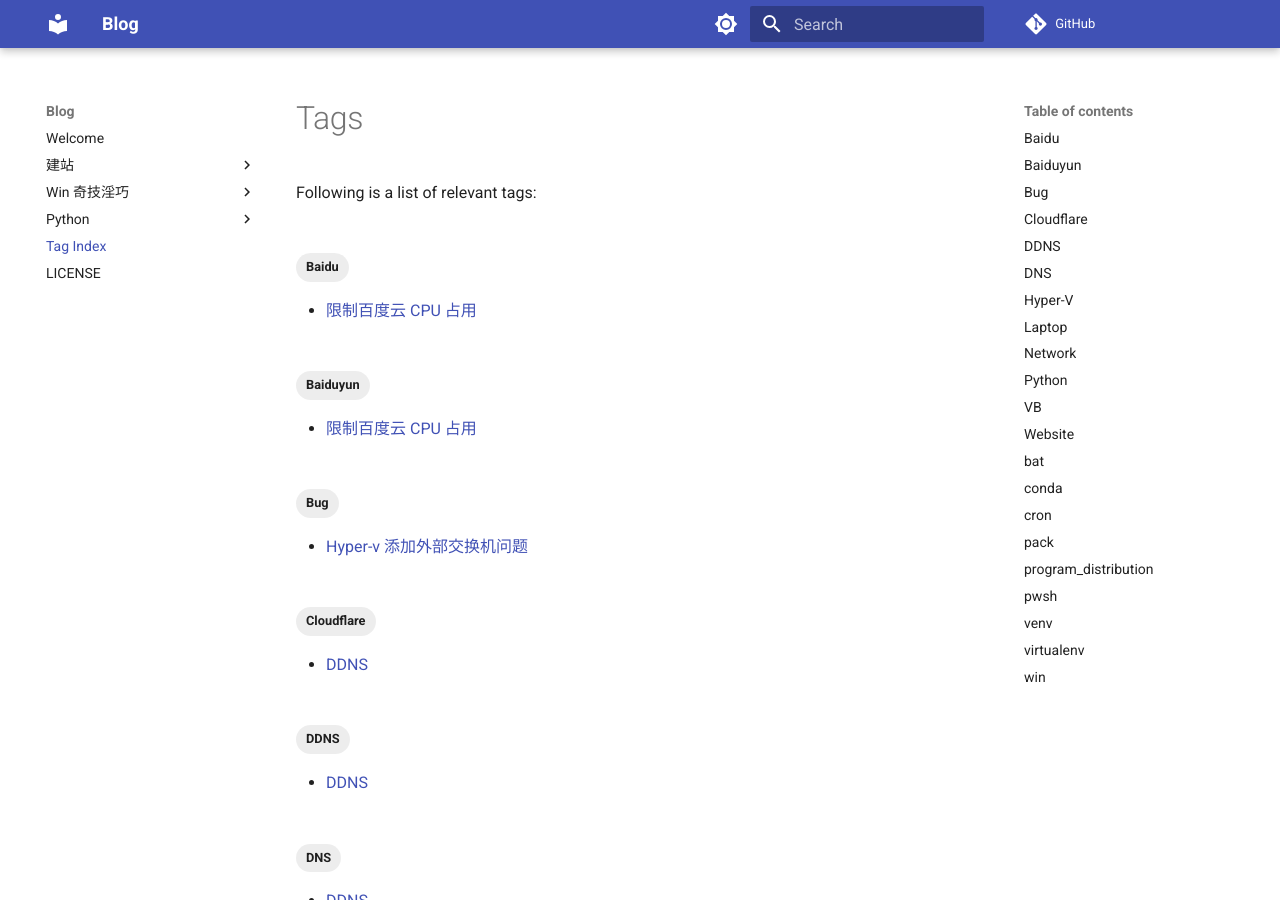
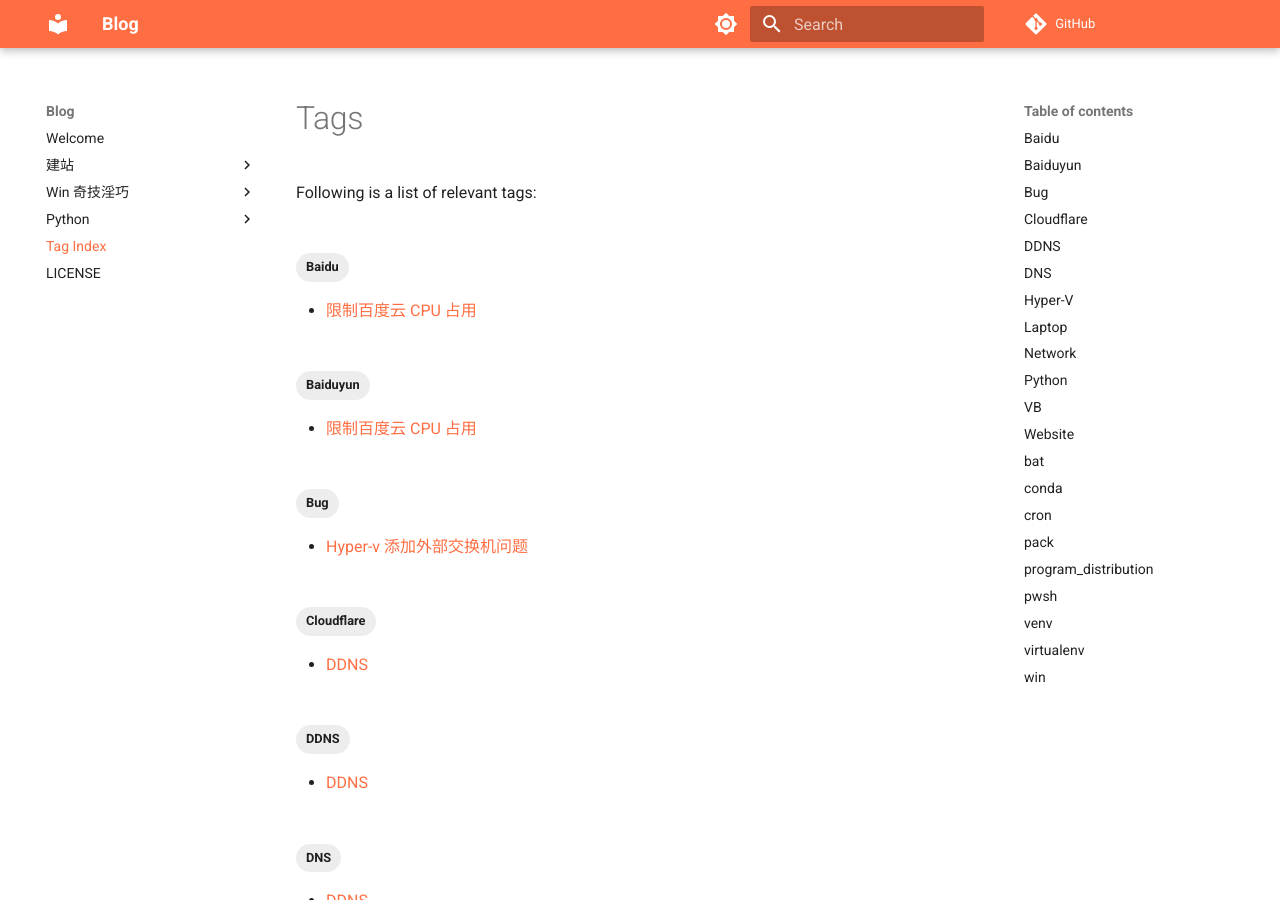
Before and after one commit to GJCav/blog, an MkDocs documentation site: the page built from docs/tag-index.md, in a window 1280 px wide and 900 px high. Built offline with MkDocs 1.6.1 and Material for MkDocs 9.7.7, drawn with Linux system fonts in a browser that asks for light colours; comment, search, counter and statistics services are not loaded.

```diff
--- a/mkdocs.yml
+++ b/mkdocs.yml
@@ -29,6 +29,8 @@ theme:
     # Palette toggle for light mode
     - media: "(prefers-color-scheme: light)"
       scheme: default
+      primary: deep orange
+      accent: deep orange
       toggle:
         icon: material/brightness-7
         name: Switch to dark mode
@@ -77,5 +79,6 @@ markdown_extensions:
 
 extra_javascript:
   - javascripts/mathjax.js
+  - javascripts/anime.min.js
   - https://polyfill.io/v3/polyfill.min.js?features=es6
   - https://cdn.jsdelivr.net/npm/mathjax@3/es5/tex-mml-chtml.js
--- a/overrides/home.html
+++ b/overrides/home.html
@@ -1,6 +1,7 @@
 {% extends "main.html" %}
 
-{% block header %}
+{% block extrahead %}
+{{ super() }}
 
 <style>
   .welcome-pad-top {
@@ -11,22 +12,43 @@
     height: 10rem;
   }
 
+  .welcome-text {
+    color: white !important;
+    text-shadow: 0 0 0.2rem #211d2dcc;
+  }
+
+  .md-header {
+    background-color: transparent;
+
+  }
+
   @media screen and (max-width: 960px) {
     .welcome-pad-top {
-      height: 7rem;
+      height: 20vh;
     }
 
     .welcome-pad-bottom {
       height: 0rem;
     }
+
+    .hide-on-mobile {
+      display: none;
+    }
   }
 </style>
+
+{% endblock %}
+
+{% block header %}
+{% include "partials/header.html" %}
+
 
 <section
   class="mdx-container"
   style="
     position: fixed;
     width: 100vw;
+    top: 0;
     z-index: -100;
   "
 >
@@ -34,7 +56,7 @@
     <div
       style="
         background: url(assets/images/illustration.jpg)  center center / cover no-repeat;
-        height: 100vh;
+        height: 110vh;
       "
     >
 
@@ -45,8 +67,11 @@
           flex-direction: column;
           align-items: start;
           color: white;
-          padding-left: 2em;
           height: 100%;
+          max-width: 63rem;
+          margin-left: auto;
+          margin-right: auto;
+          padding: 0 1rem;
         "
       >
         <div class="welcome-pad-top"></div>
@@ -54,24 +79,27 @@
         <!-- welcome message -->
         <div
           style="
-            text-shadow: 0 0 0.2rem #211d2dcc;
             max-width: 35rem;
           "
         >
-          <h1 style="
-            color: white;
-            font-weight: 900;
-            font-size: 2.5rem;
-            margin-bottom: 0;
-          ">
-            Welcome, my friend !
+          <h1
+            style="
+              font-weight: 900;
+              font-size: 2.5rem;
+              margin-bottom: 0;
+            "
+            class="welcome-text"
+          >
+            Welcome, <span class="hide-on-mobile">my friend !</span>
           </h1>
 
-          <h3 style="
-            color: white;
-            font-size: 1.3rem;
-            margin-top: 1rem;
-          ">
+          <h3
+            style="
+              font-size: 1.3rem;
+              margin-top: 1rem;
+            "
+            class="welcome-text"
+          >
             Good morning, and in case I don’t see you, good afternoon, good evening, and good night.
           </h3>
         </div>
@@ -89,16 +117,60 @@
 .md-main {
   background-color: var(--md-default-bg-color);
 }
+</style>
 
-</style>
-<div style="margin-top: 100vh;" id="padding-illustration"></div>
-{% include "partials/header.html" %}
+<div style="
+  height: 110vh;
+  background-image: linear-gradient(
+                      transparent 0%,
+                      transparent 85%,
+                      var(--md-default-bg-color) 100%
+                    );
+">
+
+</div>
 {% endblock %}
 
-{% block content %}
-{{ super() }}
+{% block scripts %}
+  {{ super() }}}
+
+  <script src="https://colorjs.io/dist/color.global.min.js"></script>
+  <script>
+    anime({
+      targets: ".welcome-text",
+      translateY: ["1rem", "0rem"],
+      opacity: [0, 1],
+      duration: 2000,
+      delay: anime.stagger(1000),
+      easing: 'easeOutCubic'
+    });
+
+    const header_dom = document.querySelector(".md-header");
+    const main_dom = document.querySelector(".md-main");
+
+    const update_hd_clr = function () {
+      const style = getComputedStyle(document.getElementsByTagName("body")[0]);
+      const hd_fg_clr = new Color(style.getPropertyValue('--md-primary-fg-color'));
+
+      const thd = header_dom.clientHeight * 1.5;
+      let x = main_dom.getBoundingClientRect().top;
+
+      x -= thd;
+      x = Math.max(x, 0);
+      x = Math.min(x, thd);
+      const opacity = 1 - x / thd;
+      hd_fg_clr.alpha = opacity;
+      header_dom.style = `
+        background-color: ${hd_fg_clr};
+      `;
+
+
+    };
+    update_hd_clr();
+
+    window.addEventListener("scroll", function() {
+      update_hd_clr();
+    });
+
+  </script>
 {% endblock %}
-
-{% block footer %}
-{{ super() }}
-{% endblock %}
```
Also changed, not shown: docs/javascripts/anime.min.js (added).
